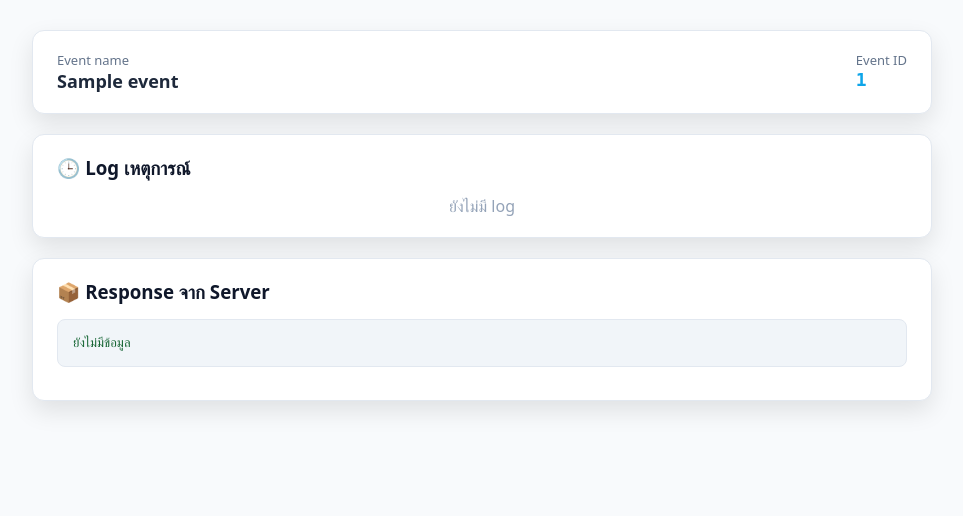
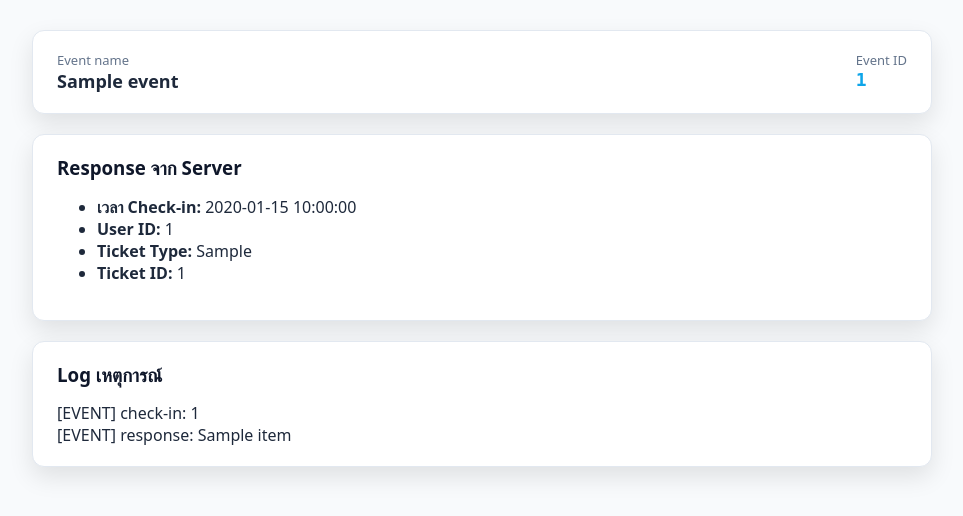
Before and after one commit to PunPK/server_checkin_eventsquare, a Flask app: template templates/event.html in a window 1280 px wide. Shown: the part 94-610 px from the top of the page, without its empty margins (158-1121 px from the left). Run offline with Flask 3, Linux system fonts and the light colour scheme; the template is opened without the code that fills it: most values are stand-ins (such as "Sample title", 1, 10 or a date in 2020); data that the repository does not hold is empty.

Commit message:
fix: page review

```diff
--- a/main.py
+++ b/main.py
@@ -40,7 +40,7 @@ def home():
 @app.route("/events/check-in/<event_id>")
 def event_check_in(event_id):
     app.logger.info(f"[EVENT] check-in request: {event_id}")
-    app_event_logs(f"[EVENT] check-in request: {event_id}")
+    app_event_logs(event_id, f"[EVENT] check-in: {event_id}")
 
     result = send_event_to_server(event_id)
 
@@ -50,31 +50,39 @@ def event_check_in(event_id):
         or result.get("detail") == "Event not found"
     ):
         app.logger.warning(f"[EVENT] not found: {event_id}")
-        app_event_logs(f"[EVENT] not found: {event_id}")
+        app_event_logs(event_id,f"[EVENT] not found")
         return render_template("notfoundpage.html", event_id=event_id), 404
 
     app.logger.info(f"[EVENT] response: {result}")
-    app_event_logs(f"[EVENT] response: {result}")
+    app_event_logs(event_id,f"[EVENT] response: {result}")
+
+    summary = {
+        "checkin_time": result["checked_in_date"],
+        "user_id": result["user"],
+        "ticket_type": result["ticket_types"][0]["name"],
+        "ticket_id": result["ticket_types"][0]["ticket_id"],
+    }
 
     return render_template(
         "event.html",
+        summary=summary,
+        raw=result,
         event_id=event_id,
-        event=result
     )
 
 
 @app.route("/v1/tickets/check-in/<ticket_id>", methods=["POST"])
 def ticket_check_in(ticket_id):
-    app_event_logs(f"[TICKET] check-in request: {ticket_id}")
+    app_event_logs(ticket_id,f"[TICKET] check-in request: {ticket_id}")
 
     result = send_ticket_to_server(ticket_id)
 
     if result.get("status") == "error":
         app.logger.info(f"[TICKET] failed: {result}")
-        app_event_logs(f"[TICKET] failed: {result}")
+        app_event_logs(ticket_id,f"[TICKET] failed: {result}")
     else:
         app.logger.info(f"[TICKET] success: {result}")
-        app_event_logs(f"[TICKET] success: {result}")
+        app_event_logs(ticket_id,f"[TICKET] success: {result}")
 
     return jsonify(result)
 
--- a/templates/event.html
+++ b/templates/event.html
@@ -28,18 +28,22 @@
         </div>
     </section>
 
-    <!-- Log -->
+    <section class="card">
+    <h3>Response จาก Server</h3>
+        <ul class="summary">
+        <li><strong>เวลา Check-in:</strong> {{ summary.checkin_time }}</li>
+        <li><strong>User ID:</strong> {{ summary.user_id }}</li>
+        <li><strong>Ticket Type:</strong> {{ summary.ticket_type }}</li>
+        <li><strong>Ticket ID:</strong> {{ summary.ticket_id }}</li>
+    </ul>
+
+    </section>
+
     <section class="card log-card">
-        <h3>🕒 Log เหตุการณ์</h3>
+        <h3>Log เหตุการณ์</h3>
         <ul id="logList" class="log-list">
             <li class="empty">ยังไม่มี log</li>
         </ul>
-    </section>
-
-    <!-- Raw Response -->
-    <section class="card">
-        <h3>📦 Response จาก Server</h3>
-        <pre id="result">ยังไม่มีข้อมูล</pre>
     </section>
 </div>
 
@@ -69,7 +73,7 @@ async function fetchLogs() {
     resultBox.textContent = JSON.stringify(logs[logs.length - 1], null, 2);
 }
 
-setInterval(fetchLogs, 1000);
+setInterval(fetchLogs, 10000);
 fetchLogs();
 </script>
 </body>
```
Also changed, not shown: templates/notfoundpage.html (+47 -9 lines).
